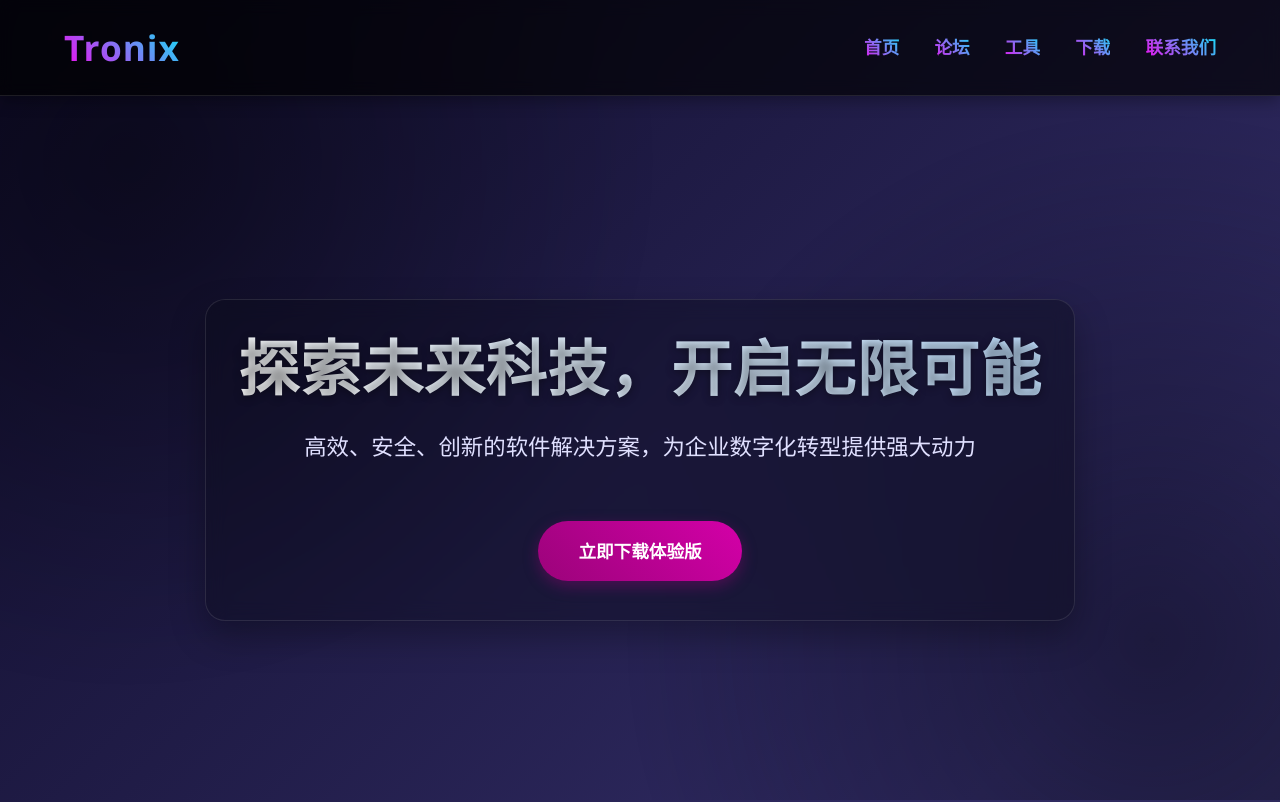
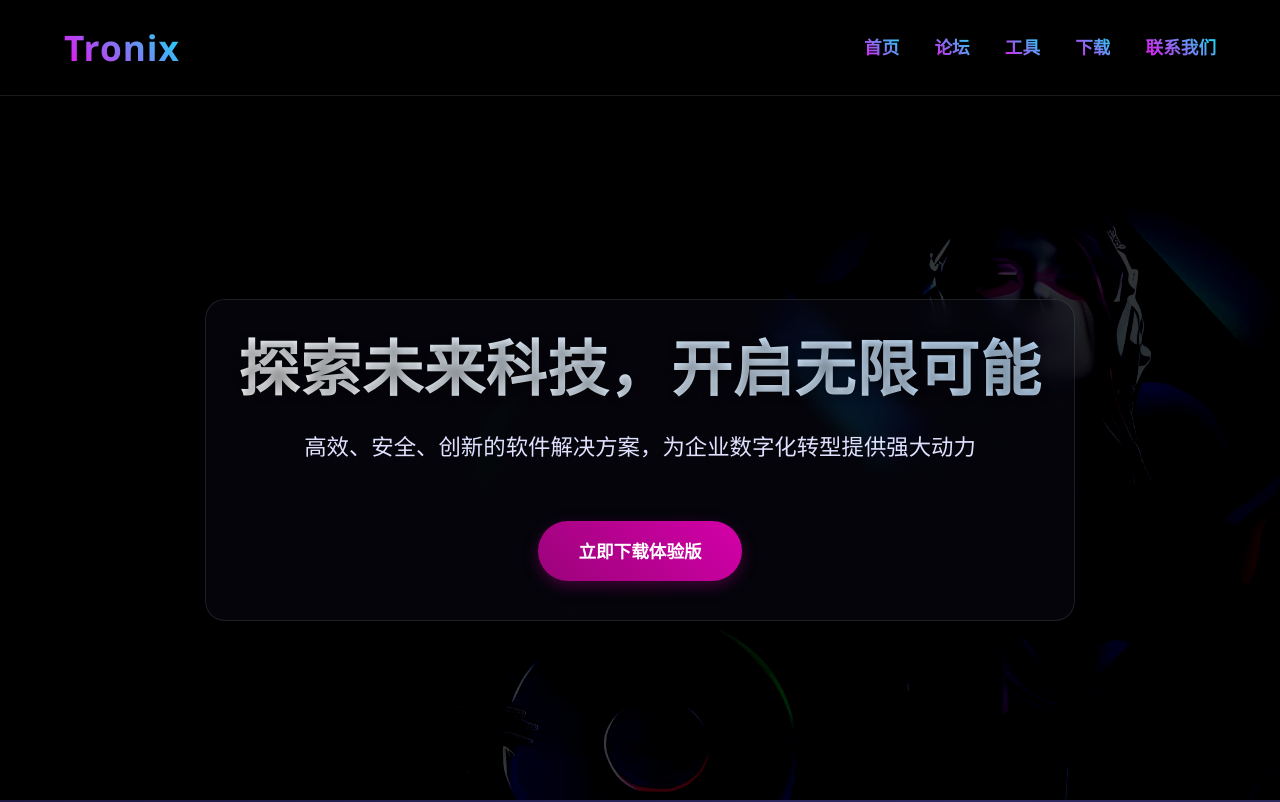
Before and after one commit to TronixJoker/Tronix, a plain HTML site: page index.html in a window 1280 px wide. Shown: the top 802 px of the page. Drawn offline with Linux system fonts and the light colour scheme.

Commit message:
Update index.html

```diff
--- a/index.html
+++ b/index.html
@@ -34,7 +34,7 @@
             background:
                 radial-gradient(circle at 10% 20%, rgba(59, 0, 70, 0.4) 0%, transparent 40%),
                 radial-gradient(circle at 90% 80%, rgba(0, 70, 112, 0.4) 0%, transparent 40%),
-                url(images/computer-bg.png) center/cover no-repeat;
+                url(computer-bg.png) center/cover no-repeat;
             filter: brightness(0.3) contrast(1.3);
             transition: filter 0.5s;
         }
```
